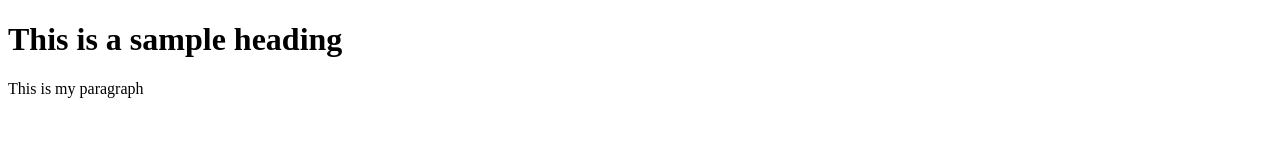
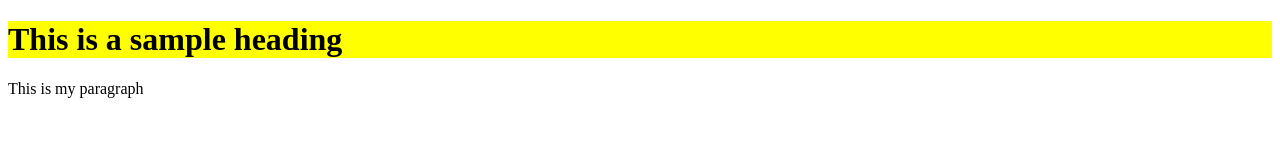
Before and after one commit to DZP2651/BlmStories, a plain HTML site: page index.html in a window 1280 px wide. Drawn offline with Linux system fonts and the light colour scheme.

Commit message:
Update index.html

```diff
--- a/index.html
+++ b/index.html
@@ -5,7 +5,7 @@
     <title>Black Lives Matter Stories</title>
 </head>
 <body>
-    <h1>This is a sample heading </h1>
+    <h1 style = "background-color: yellow; font-family: Avenir">This is a sample heading </h1>
     <p> This is my paragraph </p>
 </body>
 </html>
```
